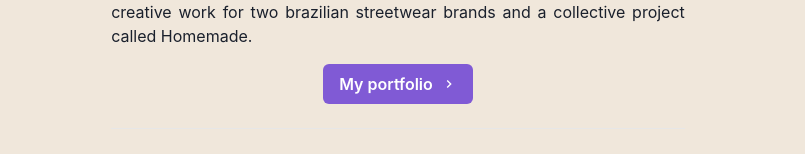
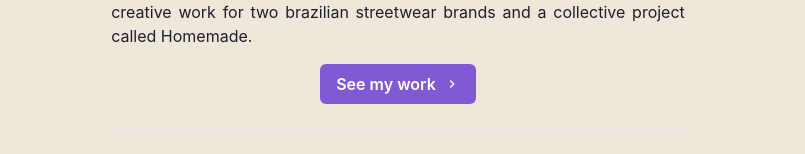
Before and after one commit to CaioFaSoares/chakram, a Next.js app: page / in a window 1280 px wide. Shown: the part 422-576 px from the top of the page, without its empty margins (242-1047 px from the left). Built offline with nearby package versions, Linux system fonts and the light colour scheme.

Commit message:
more stuff.

```diff
--- a/components/grid-items.js
+++ b/components/grid-items.js
@@ -3,11 +3,11 @@ import Image from 'next/image'
 import { Box, Text, LinkBox, LinkOverlay } from '@chakra-ui/react'
 import { Global } from '@emotion/react'
 
-export const GridItem = ({ children, href, title, thumbnail}) => {
-    return (
-        <Box w="100%" align="center">
+export const GridItem = ({ children, href, title, thumbnail }) => (
+    <Box w="100%" textAlign="center">
       <LinkBox cursor="pointer">
-                <Image src={thumbnail}
+        <Image
+          src={thumbnail}
           alt={title}
           className="grid-item-thumbnail"
           placeholder="blur"
@@ -20,33 +20,34 @@ export const GridItem = ({ children, href, title, thumbnail}) => {
       </LinkBox>
     </Box>
   )
-}
 
-export const WorkGridItem = ({children, id, title, thumbnail, url}) => {
-    return (
-        <Box w="100%" align ="center">
-            <NextLink href={`${url}`}>
+  export const WorkGridItem = ({ children, id, title, thumbnail }) => (
+    <Box w="100%" textAlign="center">
+      <NextLink href={`/works/${id}`} passHref scroll={false}>
         <LinkBox cursor="pointer">
-                    <Image src={thumbnail}
+          <Image
+            src={thumbnail}
             alt={title}
             className="grid-item-thumbnail"
             placeholder="blur"
           />
           <LinkOverlay href={`/works/${id}`}>
-                        <Text mt={2} fontSize={20}>{title}</Text>
+            <Text mt={2} fontSize={20}>
+              {title}
+            </Text>
           </LinkOverlay>
           <Text fontSize={14}>{children}</Text>
         </LinkBox>
       </NextLink>
     </Box>
   )
-}
 
-export const GridItemStyle = () => {
-    <Global styles={`
+  export const GridItemStyle = () => (
+    <Global
+      styles={`
         .grid-item-thumbnail {
           border-radius: 12px;
         }
       `}
     />
-}
+  )
--- a/components/layouts/articles.js
+++ b/components/layouts/articles.js
@@ -0,0 +1,31 @@
+import { layout } from "@chakra-ui/react"
+import { motion } from "framer-motion"
+import Head from "next/head"
+import { GridItemStyle } from "../grid-items"
+
+const variants = {
+    hidden: { opacity: 0, x: 0, y: 20 },
+    enter: { opacity: 1, x: 0, y: 0 },
+    exit: { opacity: 0, x: 0, y: 20 }
+}
+
+const Layout = ({ children, title }) => (
+    <motion.article
+        initial="hidden"
+        animate="enter"
+        exit="exit"
+        variants={variants}
+        transition={{duration: 0.4, type: 'easeInOut'}}
+        style={{position: "relative"}}>
+            <>
+                { title && ( <Head>
+                    <title>{title} - Caio Soares </title>
+                </Head>
+                )}
+                {children}
+                <GridItemStyle />
+            </>
+    </motion.article>
+)
+
+export default Layout
--- a/pages/_app.js
+++ b/pages/_app.js
@@ -9,9 +9,11 @@ const Website = ({ Component, pageProps, router})  => {
         <ChakraProvider theme={theme}>
             <Fonts />
             <Layout router={router}>
+                <AnimatePresence exitBeforeEnter initial={true}>
 
                 <Component {...pageProps} key={router.route}/>
 
+                </AnimatePresence>
             </Layout>
         </ChakraProvider>
     )
--- a/pages/index.js
+++ b/pages/index.js
@@ -1,5 +1,6 @@
 import { Button, Container, Box, Heading, Image, useColorModeValue, Divider } from '@chakra-ui/react'
 import { ChevronRightIcon } from '@chakra-ui/icons'
+import Layout from "../components/layouts/articles"
 import Section from '../components/section'
 import { BioSection, BioYear } from '../components/bio'
 import Paragraph from '../components/paragraph'
@@ -11,6 +12,7 @@ const Page = () => {
     const profilePicture = `/images/caio${useColorModeValue('', '-dark')}.png`
 
     return (
+        <Layout>
         <Container>
             <Box
             borderRadius="lg"
@@ -57,7 +59,7 @@ const Page = () => {
                 <Box align="center" my={4}>
                     <NextLink href="/works">
                         <Button rightIcon={<ChevronRightIcon/>} colorScheme={useColorModeValue('purple', 'orange')}>
-                            My portfolio
+                            See my work
                         </Button>
                     </NextLink>
                 </Box>
@@ -100,6 +102,7 @@ const Page = () => {
                 </Paragraph>
             </Section>
         </Container>
+        </Layout>
     )
 }
 
--- a/pages/works.js
+++ b/pages/works.js
@@ -2,6 +2,7 @@ import { Container, Text, Tag, Heading, SimpleGrid, Divider, Box, Button, useCol
 import { ChevronRightIcon } from '@chakra-ui/icons'
 import Section from '../components/section'
 import { WorkGridItem } from '../components/grid-items'
+import Layout from '../components/layouts/articles'
 
 import NextLink from 'next/link'
 
@@ -15,7 +16,8 @@ const DevelopmentSection = () => {
                 Development Work
             </Heading>
 
-            <SimpleGrid columns={[2]} gap={6}>
+            <SimpleGrid columns={[2
+            ]} gap={6}>
                 <Section>
                     <WorkGridItem id="alastor" title="Alastor" thumbnail={thumbAlastor} url={"https://github.com/CaioFaSoares/alastor"}>
                         IOS 15 Crypto Prices App built using SwiftUI.
@@ -114,6 +116,7 @@ const Links = () => {
 
 const Works = () => {
     return (
+        <Layout>
             <Container>
                 <DevelopmentSection />
                 <Section delay={0.1}>
@@ -129,6 +132,7 @@ const Works = () => {
                 </Section>
                 <Links />
             </Container>
+        </Layout>
     )
 }
 
```
Also changed, not shown: pages/404.js (added, +27 -0 lines), 1 other file (tests, documents, lock files or other folders). Lines whose indentation alone changed are shown as unchanged.
